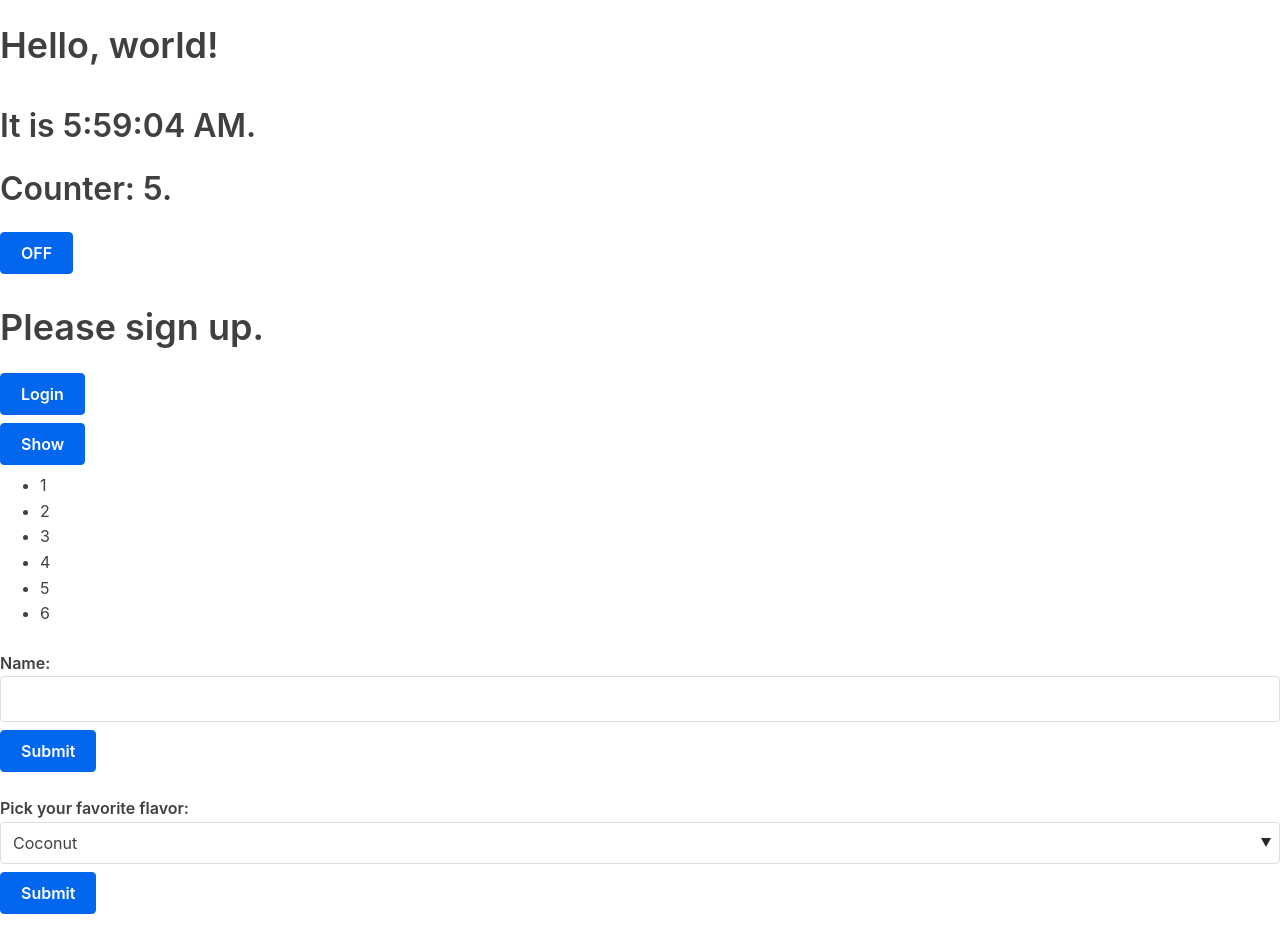
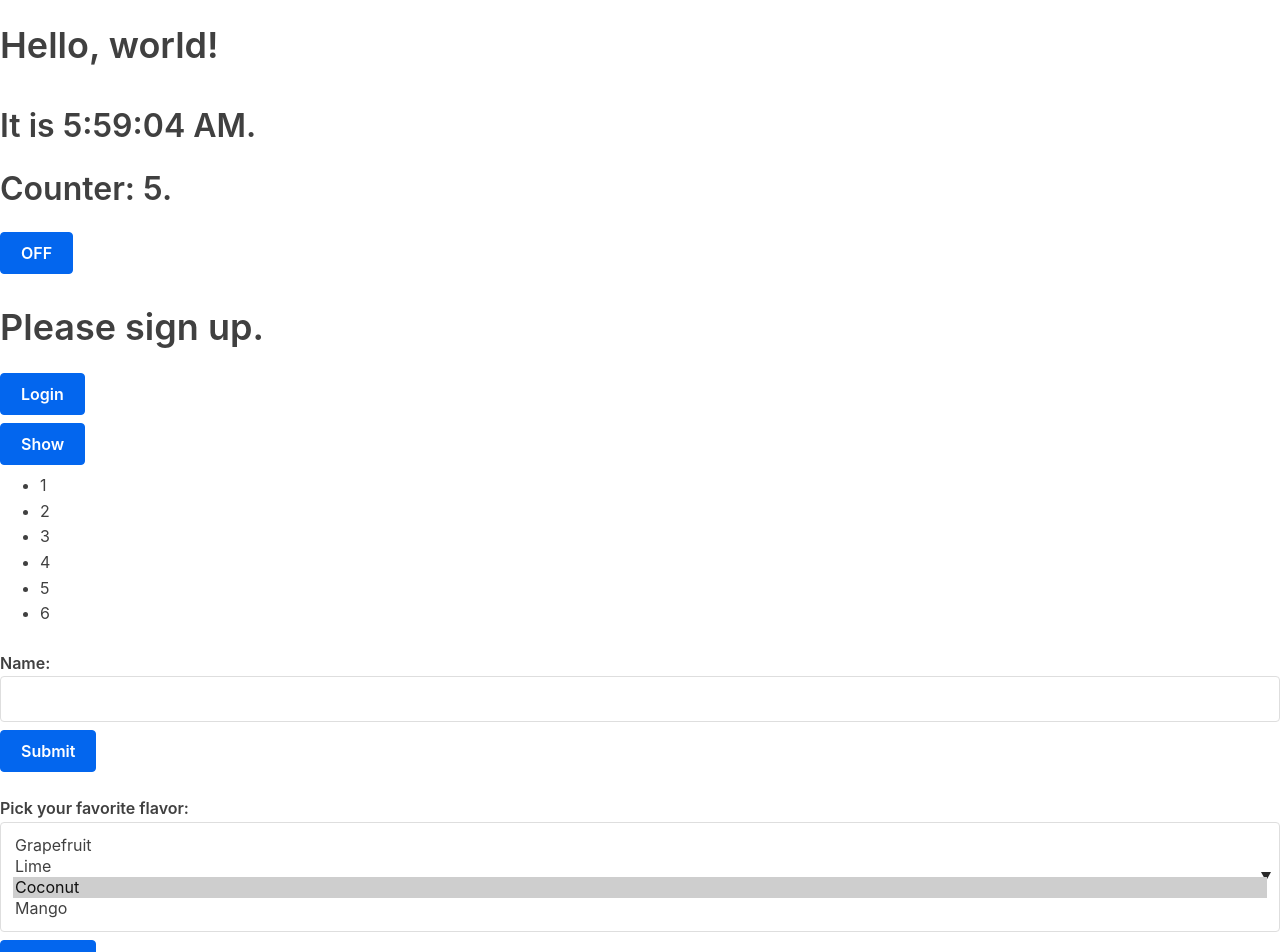
Before and after one commit to ravitejagGitHub/react-tutorial, a React (Create React App) app: page / in a window 1280 px wide. Shown: the top 952 px of the page. Before the commit the page ends 922 px from the top, so only its background shows below. Built offline with nearby package versions, Linux system fonts and the light colour scheme.

Commit message:
multi select form

```diff
--- a/src/Forms/SelectForm.js
+++ b/src/Forms/SelectForm.js
@@ -3,14 +3,16 @@ import { Component } from "react";
 export class SelectForm extends Component {
 	constructor(props) {
 		super(props);
-		this.state = { value: "coconut" };
+		this.state = { value: ["coconut"] };
 
 		this.handleChange = this.handleChange.bind(this);
 		this.handleSubmit = this.handleSubmit.bind(this);
 	}
 
 	handleChange(event) {
-		this.setState({ value: event.target.value });
+		this.setState({
+			value: Object.values(event.target.selectedOptions).map((o) => o.value),
+		});
 	}
 
 	handleSubmit(event) {
@@ -23,7 +25,11 @@ export class SelectForm extends Component {
 			<form onSubmit={this.handleSubmit}>
 				<label>
 					Pick your favorite flavor:
-					<select value={this.state.value} onChange={this.handleChange}>
+					<select
+						multiple={this.props.multiple ?? false}
+						value={this.state.value}
+						onChange={this.handleChange}
+					>
 						<option value="grapefruit">Grapefruit</option>
 						<option value="lime">Lime</option>
 						<option value="coconut">Coconut</option>
--- a/src/index.js
+++ b/src/index.js
@@ -23,7 +23,7 @@ ReactDOM.render(
 		<NumberList numbers={[1, 2, 3, 4, 5, 6]} />
 
 		<NameForm />
-		<SelectForm />
+		<SelectForm multiple={true} />
 	</>,
 	document.querySelector("#root")
 );
```
